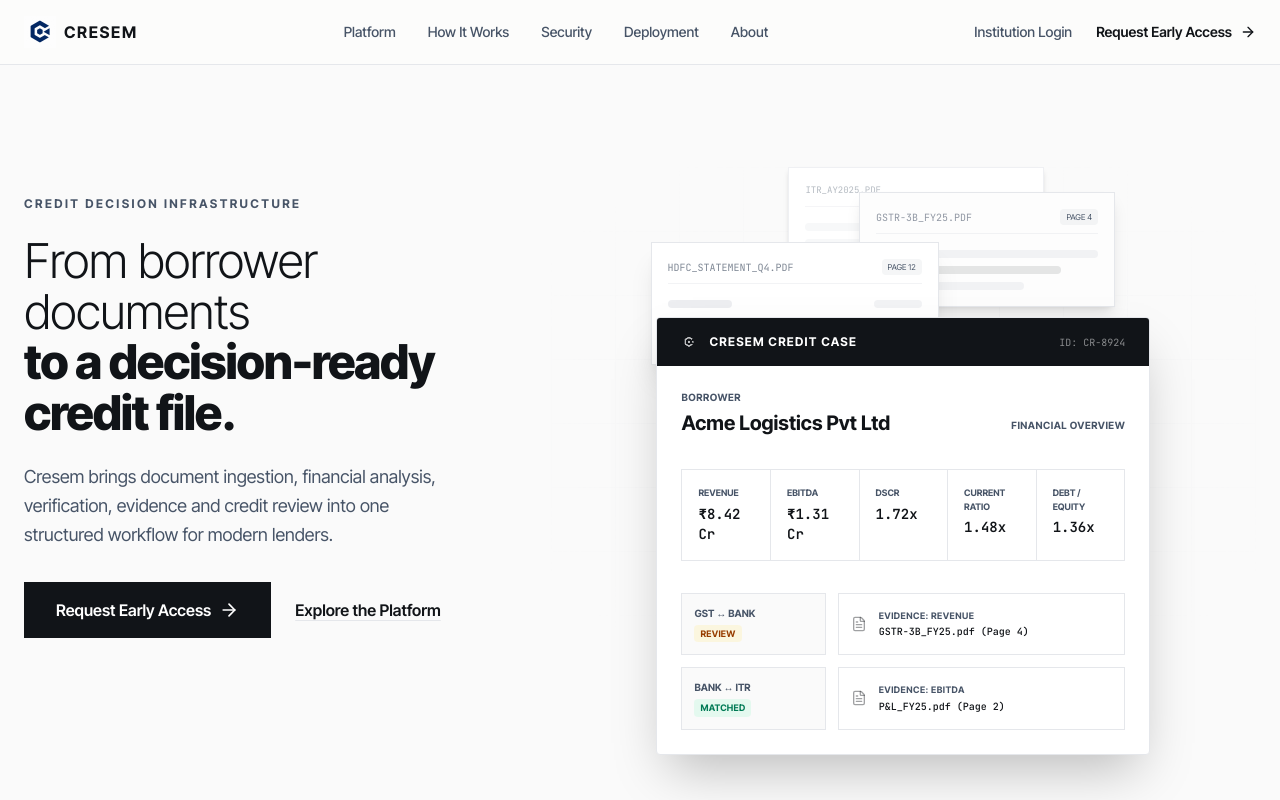
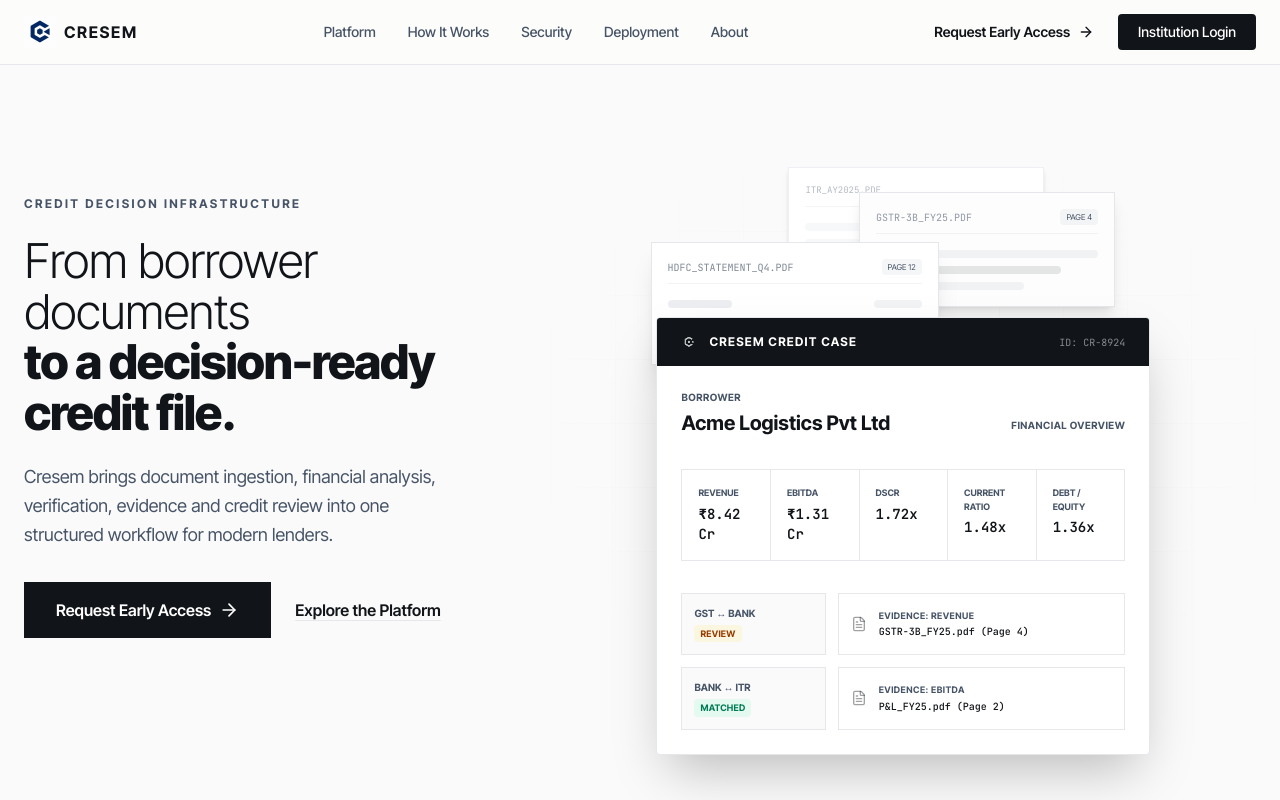
Before and after one commit to Asenra-Org/Credent-landingpage, a Next.js app: page / in a window 1280 px wide. Shown: the top 800 px of the page. Built offline with nearby package versions, Linux system fonts and the light colour scheme.

Commit message:
Update Institution Login button to be a solid dark rectangle

```diff
--- a/src/components/Nav.tsx
+++ b/src/components/Nav.tsx
@@ -32,13 +32,13 @@
 
         {/* CTA */}
         <div className="flex items-center gap-4 sm:gap-6">
-          <a href="https://app.cresem.asenra.in" className="hidden sm:block text-sm font-medium text-secondary hover:text-brand transition-colors">
-            Institution Login
-          </a>
-          <Link href="/demo" className="flex items-center gap-2 text-sm font-semibold text-brand hover:text-primary transition-colors group">
+          <Link href="/demo" className="hidden md:flex items-center gap-2 text-sm font-semibold text-brand hover:text-primary transition-colors group">
             Request Early Access
             <ArrowRight className="w-4 h-4 group-hover:translate-x-1 transition-transform" />
           </Link>
+          <a href="https://app.cresem.asenra.in" className="hidden sm:inline-flex items-center justify-center bg-brand text-white text-sm font-medium px-5 py-2 rounded-sm hover:bg-brand/90 transition-colors">
+            Institution Login
+          </a>
         </div>
 
       </div>
```
